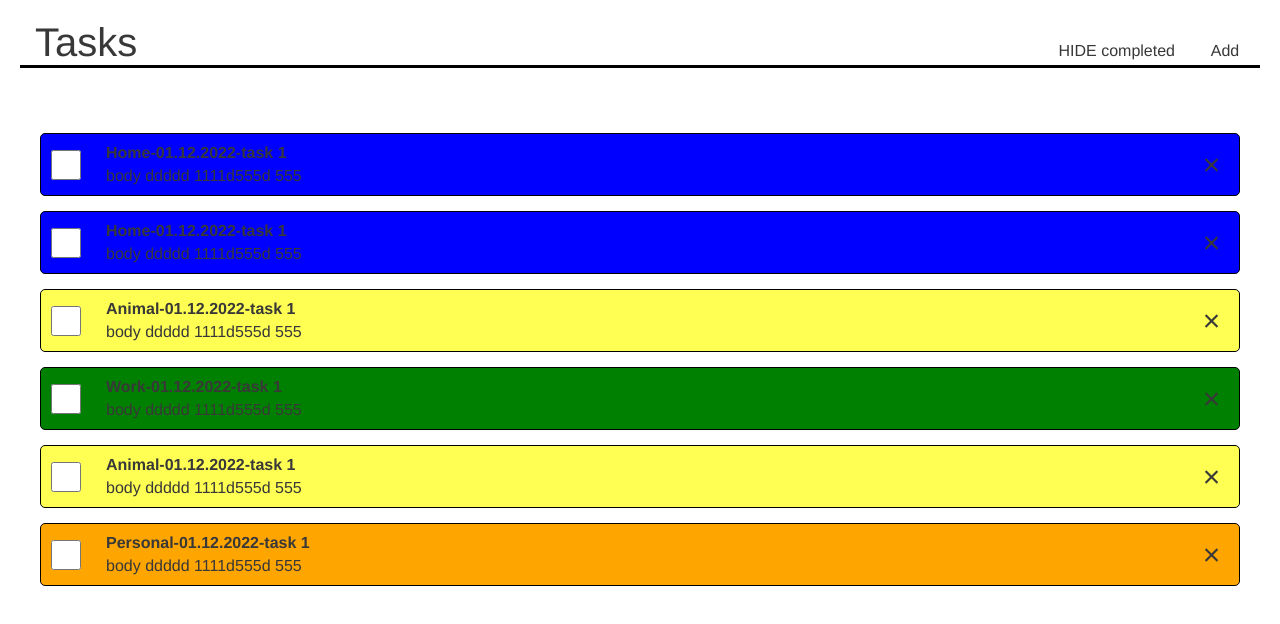
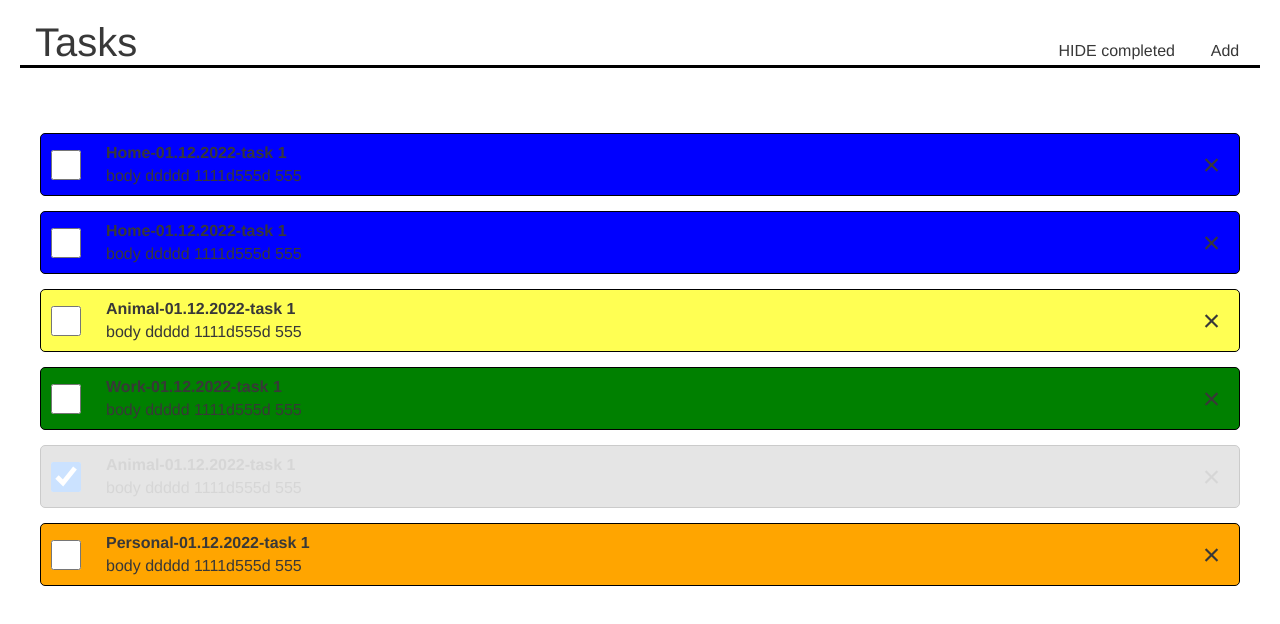
Before and after one commit to kristipo/task-manager, a Vue app: page / in a window 1280 px wide. Shown: the top 624 px of the page. Built offline with nearby package versions, Linux system fonts and the light colour scheme.

Commit message:
Add action to change completed state

```diff
--- a/src/App.vue
+++ b/src/App.vue
@@ -24,7 +24,6 @@
               :item="task"
               @edit="editTask"
               @remove="triggerRemove"
-              @update-state="task.completed = $event"
           />
         </div>
       </template>
--- a/src/components/MTaskPreview.vue
+++ b/src/components/MTaskPreview.vue
@@ -1,6 +1,6 @@
 <template>
   <m-task-container
-      :done="item.checked"
+      :done="tasksStates[item.id]"
       :type="type"
       @click.native.stop="$emit('edit', item)"
   >
@@ -8,7 +8,7 @@
         class="m-task-preview"
     >
       <input
-          :value="item.checked"
+          :checked="tasksStates[item.id]"
           type="checkbox"
           class="task-checkbox"
           @input="updateCheck"
@@ -34,6 +34,9 @@
 
 <script>
 import MTaskContainer from "@/components/MTaskContainer";
+import { ACTION_EDIT_TASK } from "@/store";
+import { mapGetters } from "vuex";
+
 export default {
   name: "MTaskPreview",
 
@@ -41,10 +44,7 @@ export default {
     MTaskContainer
   },
 
-  emits: [
-      'edit',
-      'update-state'
-  ],
+  emits: ['edit'],
 
   props: {
     item: {
@@ -54,6 +54,8 @@ export default {
   },
 
   computed: {
+    ...mapGetters(['tasksStates']),
+
     type() {
       return this.item.title.split('-')[0].toLowerCase()
     }
@@ -61,7 +63,7 @@ export default {
 
   methods: {
     updateCheck(ev) {
-      this.$emit('update-state', ev.target.checked)
+      this.$store.dispatch(ACTION_EDIT_TASK, { ...this.item, completed: ev.target.checked })
     }
   }
 }
--- a/src/store/index.js
+++ b/src/store/index.js
@@ -20,6 +20,10 @@ export default new Vuex.Store({
   getters: {
     allTasks(state) {
       return Object.values(state.tasks)
+    },
+
+    tasksStates(state) {
+      return Object.fromEntries(Object.values(state.tasks).map(t => [t.id, t.completed]))
     }
   },
 
```
